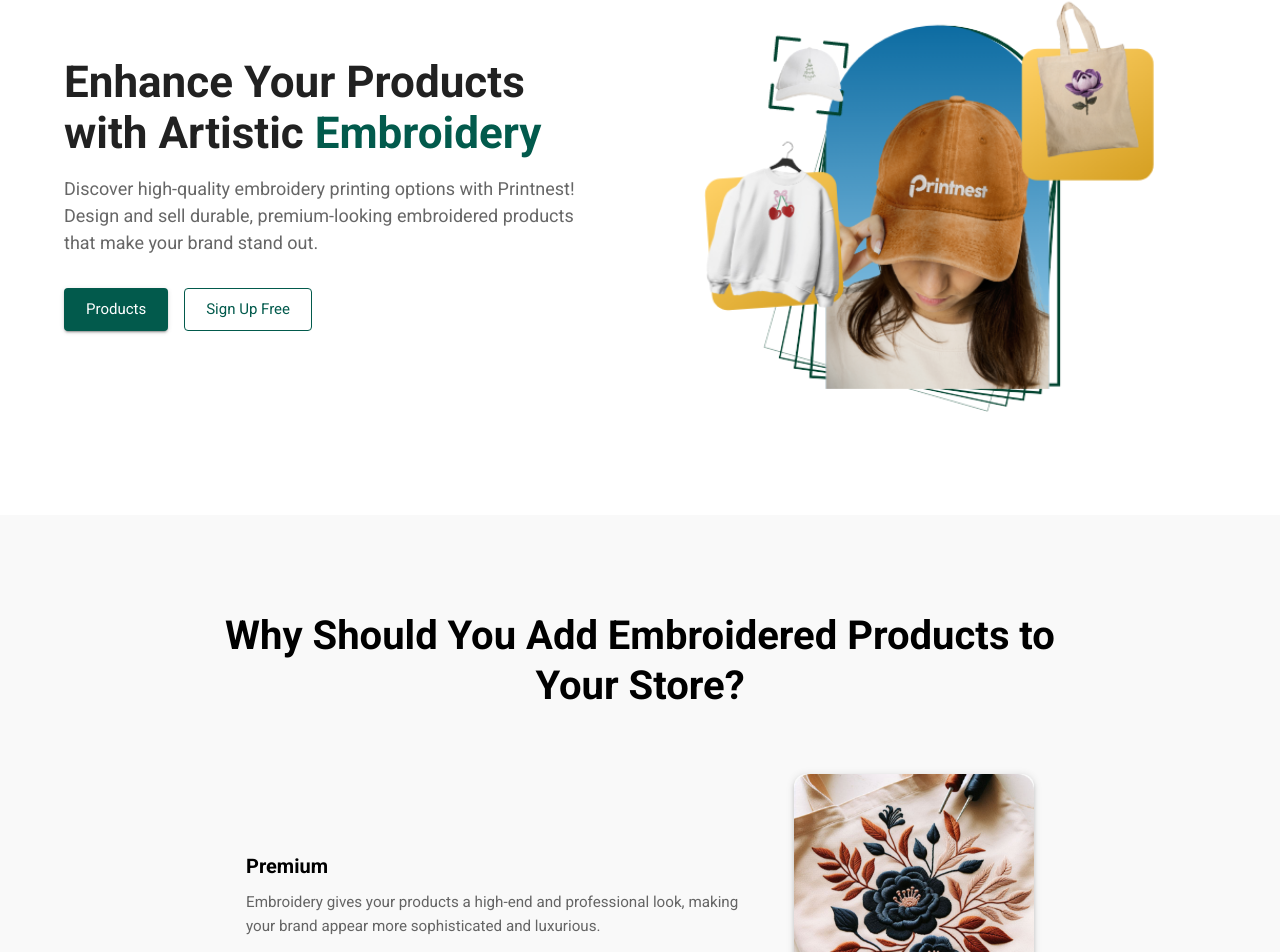
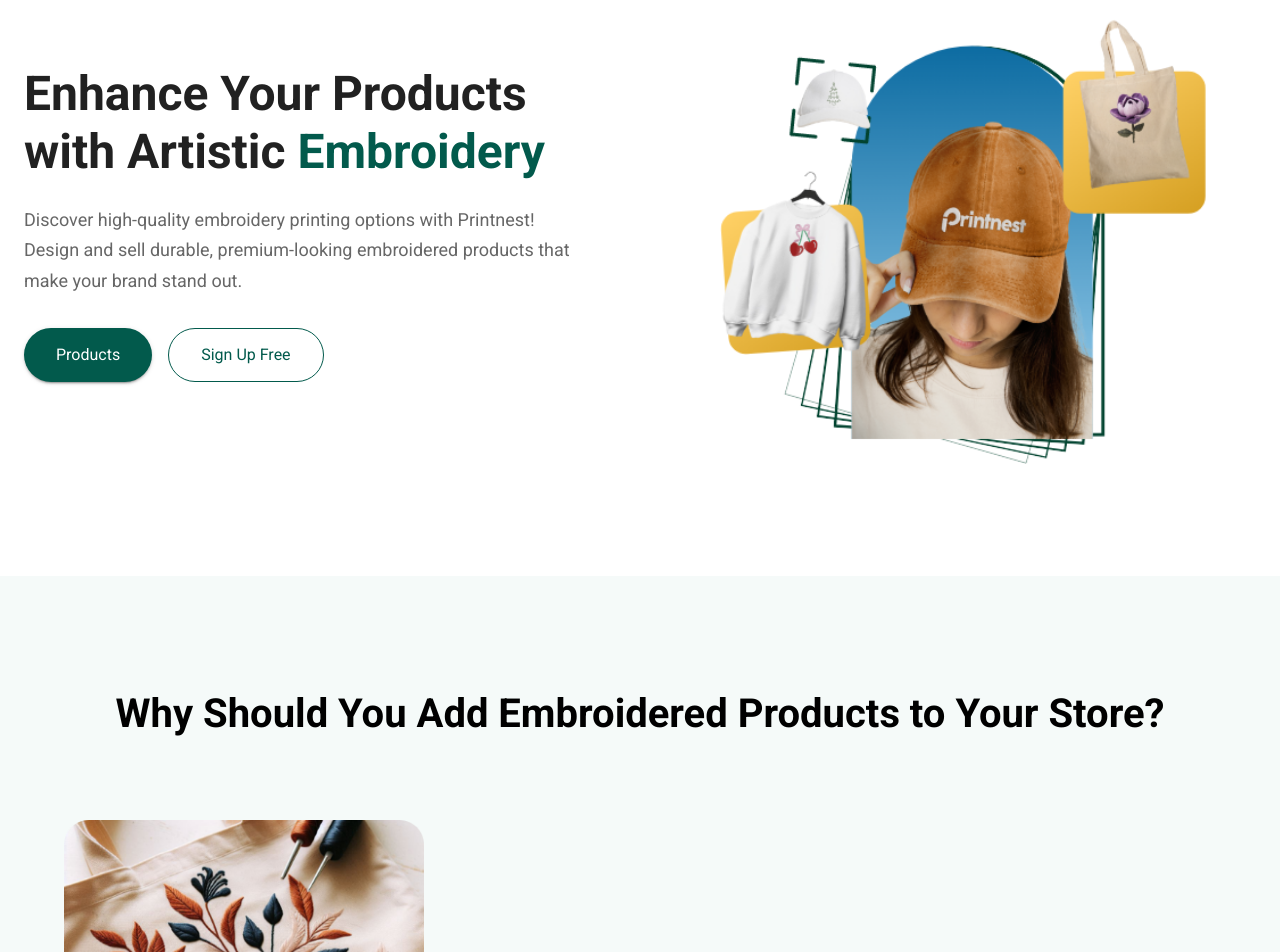
Before and after one commit to MrLatif/embroidery-page, a React (Create React App) app: page / in a window 1280 px wide. Shown: the part 128-1080 px from the top of the page. Built offline with nearby package versions, Linux system fonts and the light colour scheme.

Commit message:
latest changes

```diff
--- a/src/components/BenefitsSection.tsx
+++ b/src/components/BenefitsSection.tsx
@@ -5,6 +5,7 @@ import durabilityIcon from "../assets/images/webp/Durability.webp";
 import tactileIcon from "../assets/images/webp/Tactile-Feel.webp";
 import versatilityIcon from "../assets/images/webp/Versatility.webp";
 import ecoIcon from "../assets/images/webp/Eco-Friendly.webp";
+
 interface BenefitItem {
   icon: string;
   title: string;
@@ -46,28 +47,25 @@ const benefits: BenefitItem[] = [
 
 const BenefitsSection = () => {
   return (
-    <Box sx={{ py: { xs: 8, md: 12 }, backgroundColor: "#f9f9f9" }}>
-      <Container maxWidth="md">
+    <Box sx={{ py: { xs: 10, md: 14 }, backgroundColor: "#F5FAF9" }}>
+      <Container maxWidth="lg">
         <Typography
-          variant="h4"
+          variant="h3"
           sx={{
             fontWeight: 700,
             textAlign: "center",
-            mb: 8,
-            fontSize: { xs: "1.75rem", md: "2.5rem" },
+            mb: 10,
+            fontSize: { xs: "1.9rem", md: "2.5rem" },
+            lineHeight: 1.3,
             color: "#000",
           }}
         >
           Why Should You Add Embroidered Products to Your Store?
         </Typography>
 
-        <Stack spacing={8}>
+        <Stack spacing={{ xs: 10, md: 14 }}>
           {benefits.map((item, index) => (
-            <BenefitRow
-              key={index}
-              item={item}
-              reverse={index % 2 === 0} // Start with image on right
-            />
+            <BenefitRow key={index} item={item} reverse={index % 2 !== 0} />
           ))}
         </Stack>
       </Container>
@@ -85,37 +83,37 @@ const BenefitRow = ({
   return (
     <Stack
       direction={{ xs: "column", md: reverse ? "row-reverse" : "row" }}
-      spacing={{ xs: 4, md: 6 }}
       alignItems="center"
-      justifyContent="center"
+      spacing={{ xs: 4, md: 8 }}
     >
       <Box
         component="img"
         src={item.icon}
         alt={item.title}
         sx={{
-          width: { xs: "100%", md: 240 },
-          borderRadius: 3,
-          boxShadow: 3,
-          objectFit: "cover",
+          width: { xs: "100%", sm: 300, md: 360 },
+          borderRadius: 2,
           flexShrink: 0,
         }}
       />
-
-      <Box sx={{ maxWidth: 500 }}>
+      <Box sx={{ maxWidth: 560 }}>
         <Typography
           variant="h6"
-          fontWeight={700}
-          sx={{ mb: 1, fontSize: "1.25rem", color: "#000" }}
+          sx={{
+            fontSize: "1.4rem",
+            fontWeight: 700,
+            mb: 1.5,
+            color: "#000",
+          }}
         >
           {item.title}
         </Typography>
         <Typography
           variant="body1"
           sx={{
+            fontSize: "1rem",
+            lineHeight: 1.7,
             color: "text.secondary",
-            lineHeight: 1.6,
-            fontSize: "0.95rem",
           }}
         >
           {item.description}
--- a/src/components/HeroSection.tsx
+++ b/src/components/HeroSection.tsx
@@ -1,27 +1,30 @@
 import { Box, Typography, Button, Container, Stack } from "@mui/material";
 import heroImg from "../assets/images/webp/main.webp";
+
 const HeroSection = () => {
   return (
     <Box
       sx={{
         backgroundColor: "#ffffff",
-        py: { xs: 8, md: 12 },
+        py: { xs: 10, md: 14 },
       }}
     >
-      <Container maxWidth="lg">
+      <Container maxWidth="xl">
         <Stack
           direction={{ xs: "column", md: "row" }}
           alignItems="center"
-          spacing={{ xs: 6, md: 10 }}
+          justifyContent="space-between"
+          spacing={{ xs: 6, md: 8 }}
         >
           {/* Left content */}
           <Box sx={{ flex: 1 }}>
             <Typography
-              variant="h3"
+              variant="h2"
               sx={{
                 fontWeight: 700,
-                fontSize: { xs: "2rem", md: "2.75rem" },
-                mb: 2,
+                fontSize: { xs: "2.25rem", md: "3rem" },
+                lineHeight: { xs: 1.3, md: 1.2 },
+                mb: 3,
               }}
             >
               Enhance Your Products <br /> with Artistic{" "}
@@ -32,9 +35,11 @@ const HeroSection = () => {
 
             <Typography
               sx={{
-                fontSize: { xs: "1rem", md: "1.125rem" },
+                fontSize: { xs: "1.05rem", md: "1.125rem" },
+                lineHeight: 1.7,
                 color: "text.secondary",
                 mb: 4,
+                maxWidth: 550,
               }}
             >
               Discover high-quality embroidery printing options with Printnest!
@@ -42,11 +47,22 @@ const HeroSection = () => {
               make your brand stand out.
             </Typography>
 
-            <Stack direction="row" spacing={2}>
+            <Stack direction="row" spacing={2} flexWrap="wrap">
               <Button
                 variant="contained"
                 size="large"
-                sx={{ backgroundColor: "#025A4C", textTransform: "none" }}
+                sx={{
+                  backgroundColor: "#025A4C",
+                  textTransform: "none",
+                  px: 4,
+                  py: 1.5,
+                  fontWeight: 500,
+                  fontSize: "1rem",
+                  borderRadius: 9999,
+                  "&:hover": {
+                    backgroundColor: "#014236",
+                  },
+                }}
               >
                 Products
               </Button>
@@ -57,6 +73,15 @@ const HeroSection = () => {
                   color: "#025A4C",
                   borderColor: "#025A4C",
                   textTransform: "none",
+                  px: 4,
+                  py: 1.5,
+                  fontWeight: 500,
+                  fontSize: "1rem",
+                  borderRadius: 9999,
+                  "&:hover": {
+                    borderColor: "#014236",
+                    color: "#014236",
+                  },
                 }}
               >
                 Sign Up Free
@@ -65,12 +90,22 @@ const HeroSection = () => {
           </Box>
 
           {/* Right image */}
-          <Box sx={{ flex: 1 }}>
+          <Box
+            sx={{
+              flex: 1,
+              display: "flex",
+              justifyContent: "center",
+            }}
+          >
             <Box
               component="img"
               src={heroImg}
               alt="Embroidery collage"
-              sx={{ width: "100%", maxWidth: 500, mx: "auto" }}
+              sx={{
+                width: "100%",
+                maxWidth: 540,
+                height: "auto",
+              }}
             />
           </Box>
         </Stack>
```
